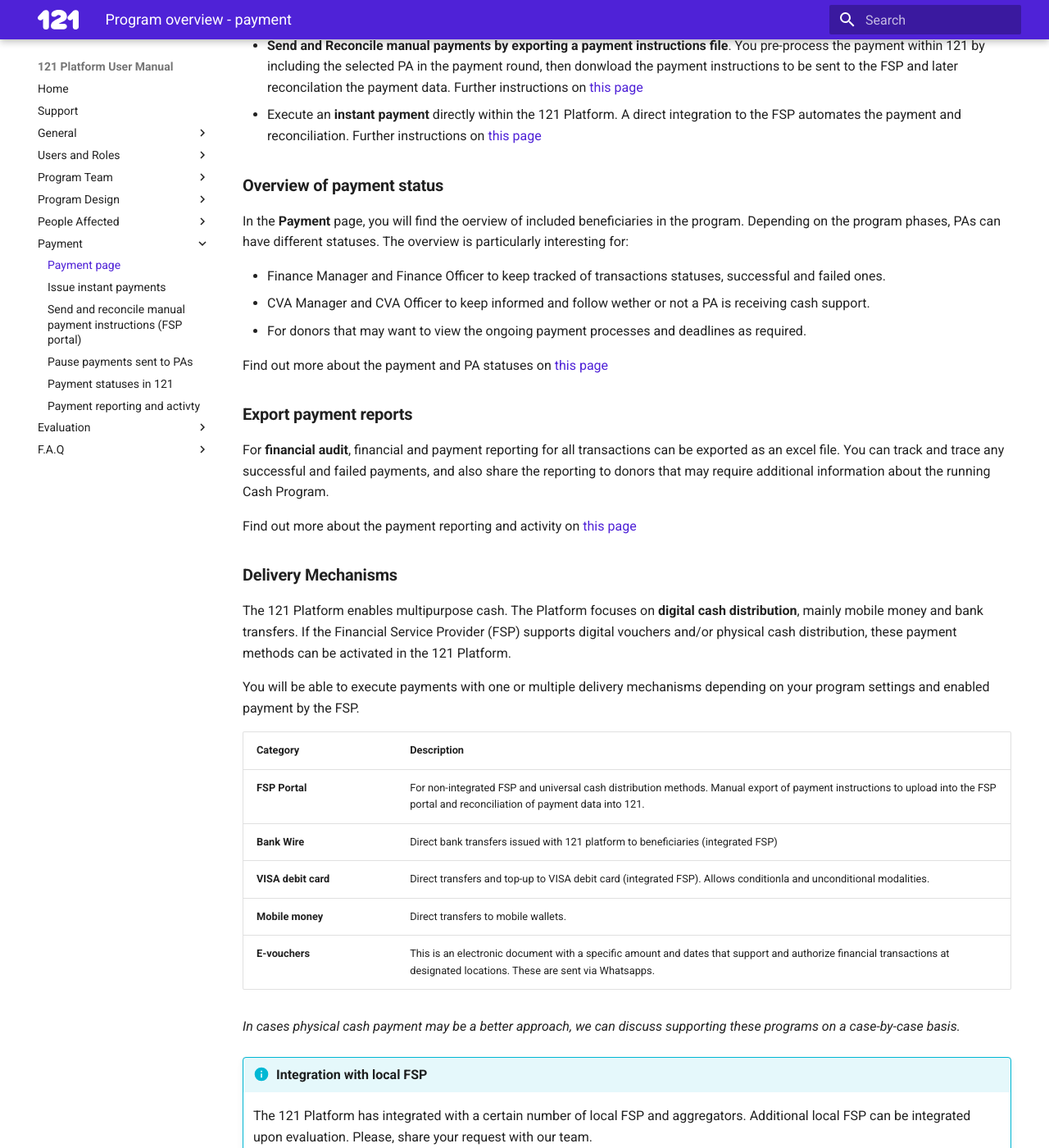
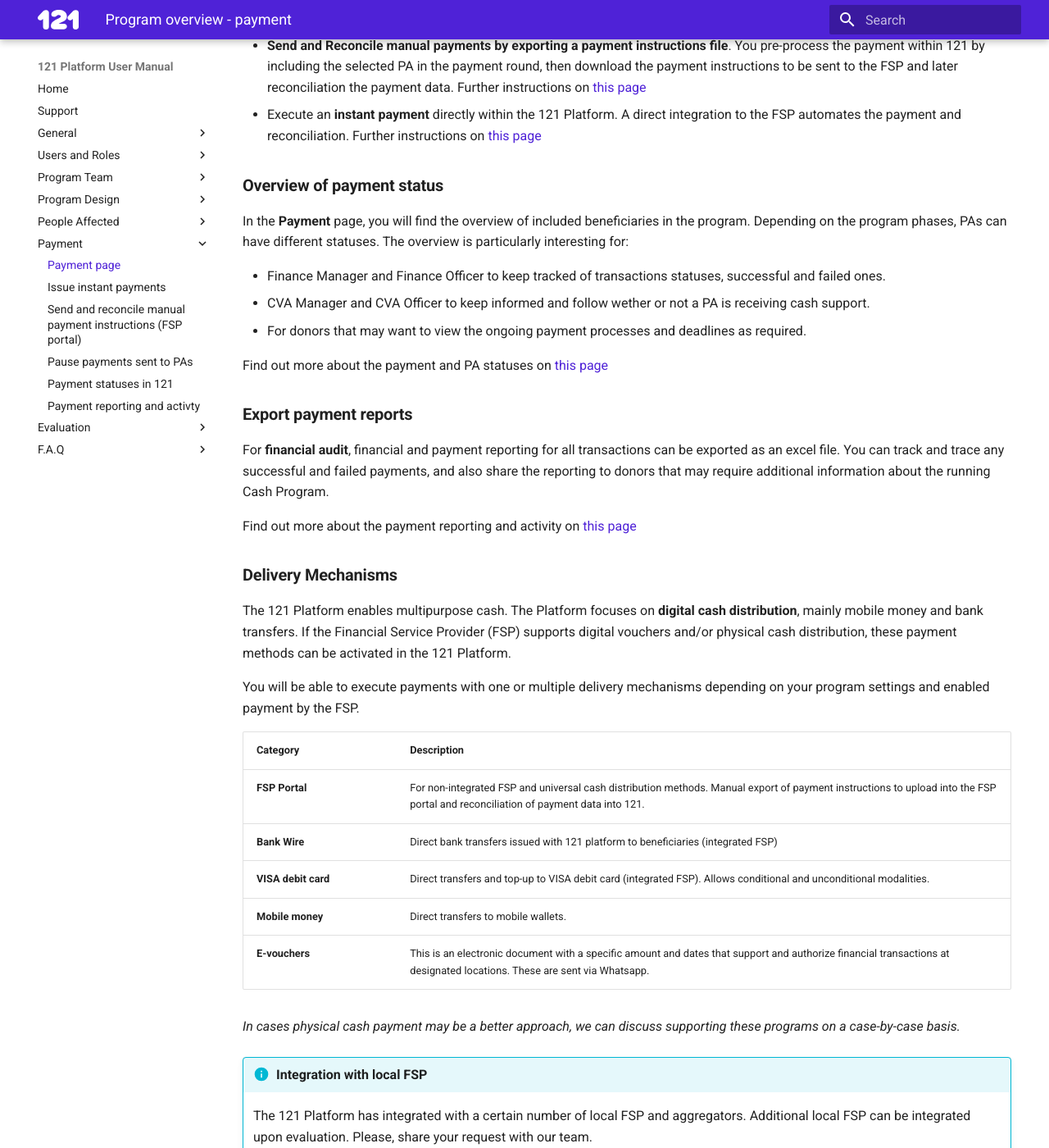
Before and after one commit to rodekruis/data-service-catalogue, an MkDocs documentation site: the page built from docs/payment/payment.md, in a window 1280 px wide and 1400 px high, scrolled down 430 px. Shown: the whole window at 82% size. Built offline with MkDocs 1.6.1 and Material for MkDocs 9.7.7, drawn with Linux system fonts in a browser that asks for light colours; plug-ins that fetch from the network failed and are left out.

Commit message:
inline html and typos

```diff
--- a/docs/payment/payment.md
+++ b/docs/payment/payment.md
@@ -13,13 +13,13 @@
 
 In the 121 Platform, payments can be processed with two different methods:
 
-- **Send and Reconcile manual payments by exporting a payment instructions file**. You pre-process the payment within 121 by including the selected PA in the payment round, then donwload the payment instructions to be sent to the FSP and later reconcilation the payment data. Further instructions on [this page](./issue-payment-fsp-portal.md)
+- **Send and Reconcile manual payments by exporting a payment instructions file**. You pre-process the payment within 121 by including the selected PA in the payment round, then download the payment instructions to be sent to the FSP and later reconciliation the payment data. Further instructions on [this page](./issue-payment-fsp-portal.md)
 - Execute an **instant payment** directly within the 121 Platform. A direct integration to the FSP automates the payment and reconciliation. Further instructions on [this page](./issue-payment-integrated-fsp.md)
 
 
 ### Overview of payment status
 
-In the **Payment** page, you will find the oerview of included beneficiaries in the program. Depending on the program phases, PAs can have different statuses.
+In the **Payment** page, you will find the overview of included beneficiaries in the program. Depending on the program phases, PAs can have different statuses.
 The overview is particularly interesting for:
 
 - Finance Manager and Finance Officer to keep tracked of transactions statuses, successful and failed ones.
@@ -44,9 +44,9 @@
 | ---------------- | ----------- |
 | **FSP Portal**       | For non-integrated FSP and universal cash distribution methods. Manual export of payment instructions to upload into the FSP portal and reconciliation of payment data into 121. |
 | **Bank Wire**       | Direct bank transfers issued with 121 platform to beneficiaries (integrated FSP) |
-| **VISA debit card**  | Direct transfers and top-up to VISA debit card (integrated FSP). Allows conditionla and unconditional modalities. |
+| **VISA debit card**  | Direct transfers and top-up to VISA debit card (integrated FSP). Allows conditional and unconditional modalities. |
 | **Mobile money**     | Direct transfers to mobile wallets. |
-| **E-vouchers** | This is an electronic document with a specific amount and dates that support and authorize financial transactions at designated locations. These are sent via Whatsapps. |
+| **E-vouchers** | This is an electronic document with a specific amount and dates that support and authorize financial transactions at designated locations. These are sent via Whatsapp. |
 
 *In cases physical cash payment may be a better approach, we can discuss supporting these programs on a case-by-case basis.*
 
@@ -58,6 +58,8 @@
     - Check that your FSP or the bank allow integrating with third party tool or external service provider platform;
     - the FSP or the bank support API protocols. An application programming interface (API) is a way for two or more computer programs or components to communicate with each other.
 
-___
+---
+
 Need further assistance? Contact your dedicated Account Manager or reach our [support team via email](mailto:support@121.global).
-___
+
+---
```
Also changed, not shown: docs/payment/issue-payment-fsp-portal.md (+15 -25 lines), docs/payment/issue-payment-integrated-fsp.md (+20 -27 lines), docs/payment/payment-reporting.md (+5 -3 lines), docs/registration/registration-kobo-form.md (+6 -4 lines).
